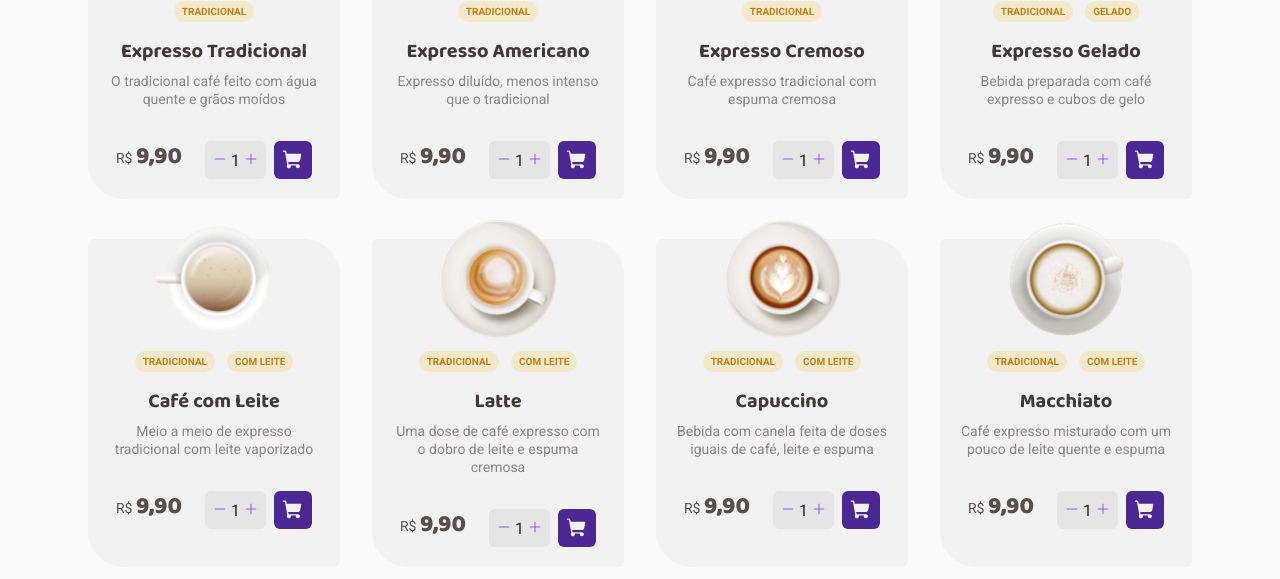
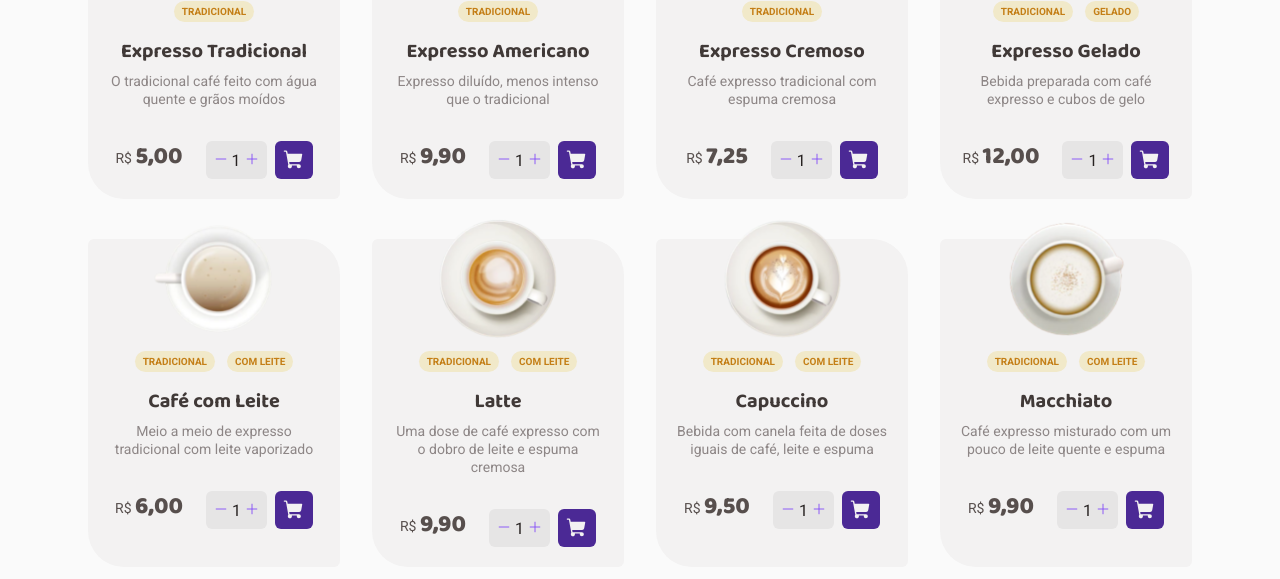
Before and after one commit to guilhermetravinski/ignite-coffee-delivery-1, a React (Vite) app: page / in a window 1280 px wide. Shown: the part 871-1450 px from the top of the page. Built offline with nearby package versions, Linux system fonts and the light colour scheme.

Commit message:
feat: set coffee price as number and add convert price to text helper

```diff
--- a/src/data/coffees.ts
+++ b/src/data/coffees.ts
@@ -3,7 +3,7 @@ export default [
     id: new Date().getTime(),
     title: 'Expresso Tradicional',
     description: 'O tradicional café feito com água quente e grãos moídos',
-    price: '9,90',
+    price: 5.0,
     tags: ['Tradicional'],
     imageUrl: 'expresso.svg',
   },
@@ -11,7 +11,7 @@ export default [
     id: new Date().getTime(),
     title: 'Expresso Americano',
     description: 'Expresso diluído, menos intenso que o tradicional',
-    price: '9,90',
+    price: 9.9,
     tags: ['Tradicional'],
     imageUrl: 'americano.svg',
   },
@@ -19,7 +19,7 @@ export default [
     id: new Date().getTime(),
     title: 'Expresso Cremoso',
     description: 'Café expresso tradicional com espuma cremosa',
-    price: '9,90',
+    price: 7.25,
     tags: ['Tradicional'],
     imageUrl: 'expresso-cremoso.svg',
   },
@@ -27,7 +27,7 @@ export default [
     id: new Date().getTime(),
     title: 'Expresso Gelado',
     description: 'Bebida preparada com café expresso e cubos de gelo',
-    price: '9,90',
+    price: 12,
     tags: ['Tradicional', 'Gelado'],
     imageUrl: 'cafe-gelado.svg',
   },
@@ -35,7 +35,7 @@ export default [
     id: new Date().getTime(),
     title: 'Café com Leite',
     description: 'Meio a meio de expresso tradicional com leite vaporizado',
-    price: '9,90',
+    price: 6,
     tags: ['Tradicional', 'Com Leite'],
     imageUrl: 'cafe-com-leite.svg',
   },
@@ -44,7 +44,7 @@ export default [
     title: 'Latte',
     description:
       'Uma dose de café expresso com o dobro de leite e espuma cremosa',
-    price: '9,90',
+    price: 9.9,
     tags: ['Tradicional', 'Com Leite'],
     imageUrl: 'latte.svg',
   },
@@ -53,7 +53,7 @@ export default [
     title: 'Capuccino',
     description:
       'Bebida com canela feita de doses iguais de café, leite e espuma',
-    price: '9,90',
+    price: 9.5,
     tags: ['Tradicional', 'Com Leite'],
     imageUrl: 'capuccino.svg',
   },
@@ -62,7 +62,7 @@ export default [
     title: 'Macchiato',
     description:
       'Café expresso misturado com um pouco de leite quente e espuma',
-    price: '9,90',
+    price: 9.9,
     tags: ['Tradicional', 'Com Leite'],
     imageUrl: 'macchiato.svg',
   },
@@ -70,7 +70,7 @@ export default [
     id: new Date().getTime(),
     title: 'Mocaccino',
     description: 'Café expresso com calda de chocolate, pouco leite e espuma',
-    price: '9,90',
+    price: 10,
     tags: ['Tradicional', 'Com Leite'],
     imageUrl: 'mocaccino.svg',
   },
@@ -78,7 +78,7 @@ export default [
     id: new Date().getTime(),
     title: 'Chocolate Quente',
     description: 'Bebida feita com chocolate dissolvido no leite quente e café',
-    price: '9,90',
+    price: 8.99,
     tags: ['Especial', 'Com Leite'],
     imageUrl: 'chocolate-quente.svg',
   },
@@ -87,7 +87,7 @@ export default [
     title: 'Cubano',
     description:
       'Drink gelado de café expresso com rum, creme de leite e hortelã',
-    price: '9,90',
+    price: 9.9,
     tags: ['Especial', 'Alcoólico', 'Gelado'],
     imageUrl: 'cubano.svg',
   },
@@ -95,7 +95,7 @@ export default [
     id: new Date().getTime(),
     title: 'Haviano',
     description: 'Bebida adocicada preparada com café e leite de cocoã',
-    price: '9,90',
+    price: 12.99,
     tags: ['Especial'],
     imageUrl: 'havaiano.svg',
   },
@@ -103,7 +103,7 @@ export default [
     id: new Date().getTime(),
     title: 'Árabe',
     description: 'Bebida preparada com grãos de café árabe e especiarias',
-    price: '9,90',
+    price: 14.99,
     tags: ['Especial'],
     imageUrl: 'arabe.svg',
   },
@@ -111,7 +111,7 @@ export default [
     id: new Date().getTime(),
     title: 'Irlândes',
     description: 'Bebida a base de café, uísque irlandês, açúcar e chantilly',
-    price: '9,90',
+    price: 11.99,
     tags: ['Especial', 'Alcoólico'],
     imageUrl: 'irlandes.svg',
   },
--- /dev/null
+++ b/src/helpers/formatPrice.ts
@@ -0,0 +1,18 @@
+export function convertPriceToText(price: number): string {
+  let priceText = String(price)
+
+  if (!priceText.includes('.')) {
+    return priceText.concat(',00')
+  }
+
+  priceText = priceText.replace('.', ',')
+
+  // eslint-disable-next-line no-unused-vars
+  const [_, afterCommaValue] = priceText.split(',')
+
+  if (afterCommaValue.length === 1) {
+    return priceText.concat('0')
+  }
+
+  return priceText
+}
--- a/src/pages/Home/components/CoffeeCard/index.tsx
+++ b/src/pages/Home/components/CoffeeCard/index.tsx
@@ -1,5 +1,6 @@
 import { Minus, Plus, ShoppingCart } from 'phosphor-react'
 import { useState } from 'react'
+import { convertPriceToText } from '../../../../helpers/formatPrice'
 import { Coffee } from '../CoffeeList'
 import { CardFooter, CoffeeCardContainer, ItemCounterButton } from './styles'
 
@@ -37,7 +38,7 @@ export function CoffeeCard({ coffee }: CoffeeCardProps) {
       <p>{coffee.description}</p>
 
       <CardFooter>
-        <strong>{coffee.price}</strong>
+        <strong>{convertPriceToText(coffee.price)}</strong>
 
         <div>
           <ItemCounterButton>
--- a/src/pages/Home/components/CoffeeList/index.tsx
+++ b/src/pages/Home/components/CoffeeList/index.tsx
@@ -8,7 +8,7 @@ export type Coffee = {
   title: string
   description: string
   tags: string[]
-  price: string
+  price: number
   imageUrl: string
 }
 
```
